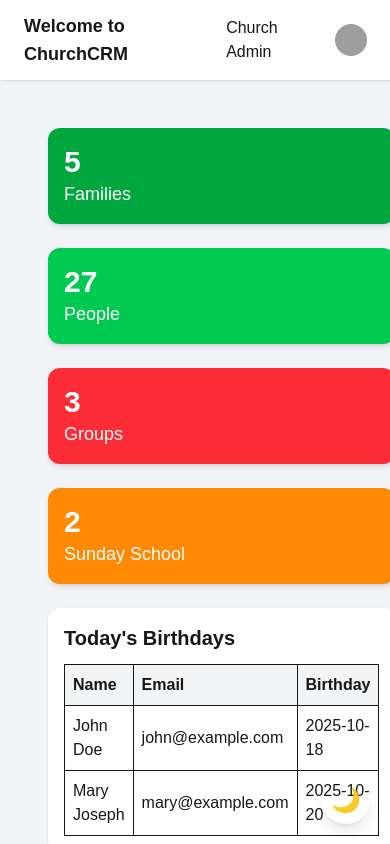
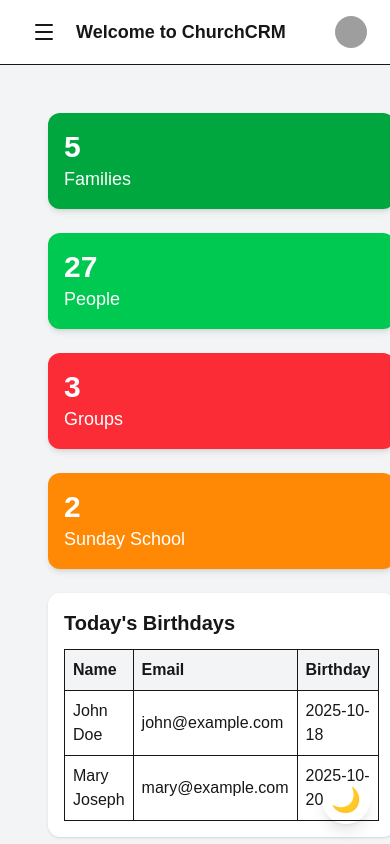
Before and after one commit to Chrishore/church_crm, a Next.js app: page /dashboard in a window 390 px wide. Shown: the top 844 px of the page. Built offline with nearby package versions, Linux system fonts and the light colour scheme; grey boxes are pictures that could not be loaded.

Commit message:
Auto-commit: Agent tool execution

```diff
--- a/src/app/(main)/dashboard/components/Navbar.tsx
+++ b/src/app/(main)/dashboard/components/Navbar.tsx
@@ -1,32 +1,50 @@
 'use client';
 
 import { useRouter } from 'next/navigation';
-import { LogOut } from 'lucide-react';
+import { LogOut, Menu } from 'lucide-react';
 
-export default function Navbar() {
+interface NavbarProps {
+    onMenuClick?: () => void;
+}
+
+export default function Navbar({ onMenuClick }: NavbarProps) {
     const router = useRouter();
 
     const handleLogout = async () => {
         try {
             await fetch('/api/auth/logout', { method: 'POST' });
-            router.push('/login');
+            router.push('/');
         } catch (error) {
             console.error('Logout failed:', error);
         }
     };
 
     return (
-        <div className="flex justify-between items-center bg-white shadow px-6 py-3">
-            <h1 className="text-lg font-semibold">Welcome to ChurchCRM</h1>
+        <div className="flex justify-between items-center bg-white dark:bg-surface border-b border-border dark:border-[#334155] px-6 py-3">
+            <div className="flex items-center gap-3">
+                {/* Mobile Hamburger - Left Side */}
+                <button
+                    onClick={onMenuClick}
+                    aria-label="Open menu"
+                    className="md:hidden p-2 hover:bg-surface dark:hover:bg-[#334155] rounded-lg transition-colors"
+                >
+                    <Menu className="w-6 h-6 text-textPrimary dark:text-[#f1f5f9]" />
+                </button>
+
+                <h1 className="text-lg font-semibold text-textPrimary dark:text-[#f1f5f9]">
+                    Welcome to ChurchCRM
+                </h1>
+            </div>
+
             <div className="flex items-center gap-4">
-                <span>Church Admin</span>
+                <span className="text-textSecondary dark:text-[#cbd5e1] hidden sm:inline">Church Admin</span>
                 <img src="/icons/user.svg" alt="user" className="w-8 h-8 rounded-full" />
                 <button
                     onClick={handleLogout}
                     aria-label="Logout"
-                    className="p-2 hover:bg-gray-100 rounded-full transition-colors"
+                    className="p-2 hover:bg-surface dark:hover:bg-[#334155] rounded-full transition-colors"
                 >
-                    <LogOut className="w-5 h-5 text-gray-600" />
+                    <LogOut className="w-5 h-5 text-textSecondary dark:text-[#cbd5e1]" />
                 </button>
             </div>
         </div>
```
